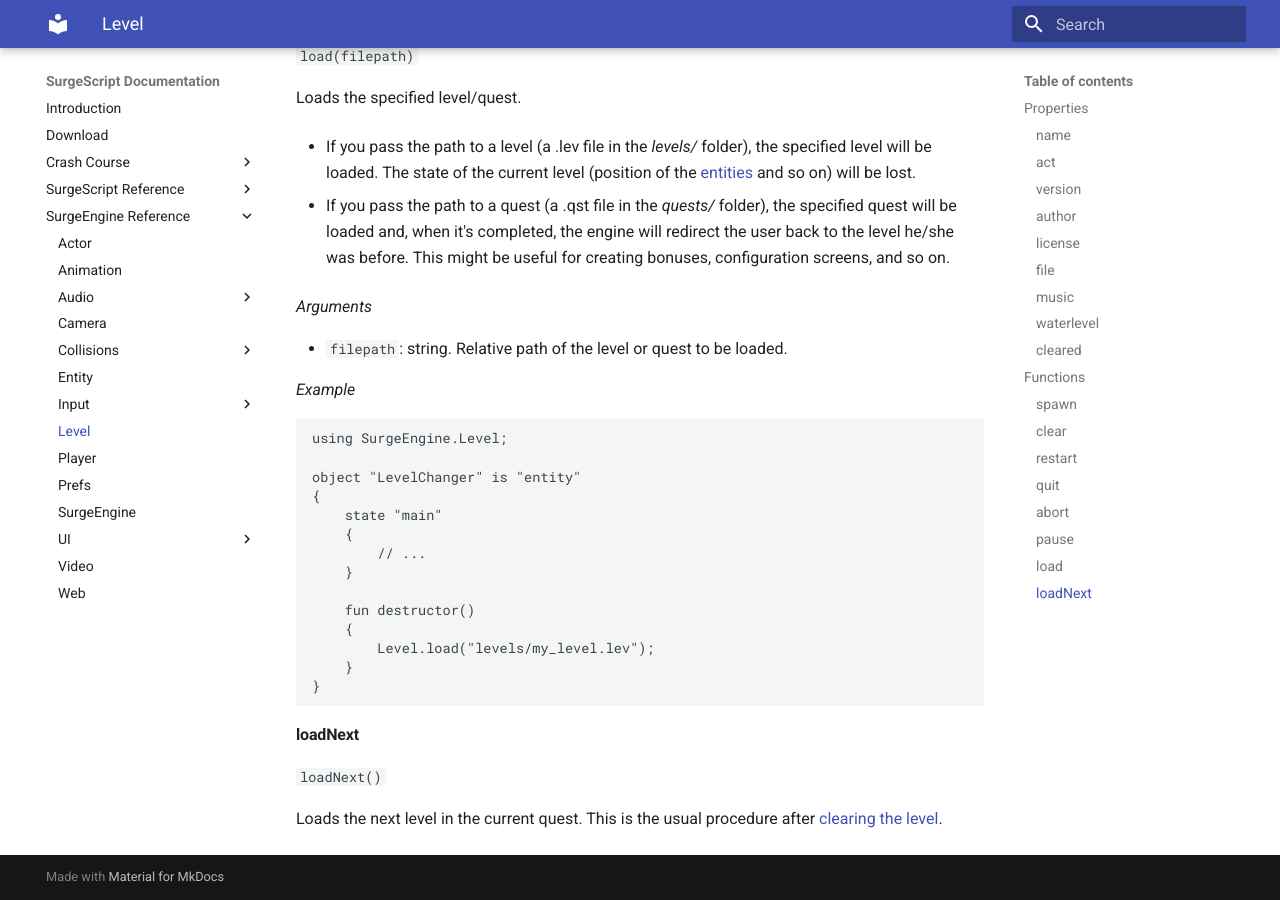
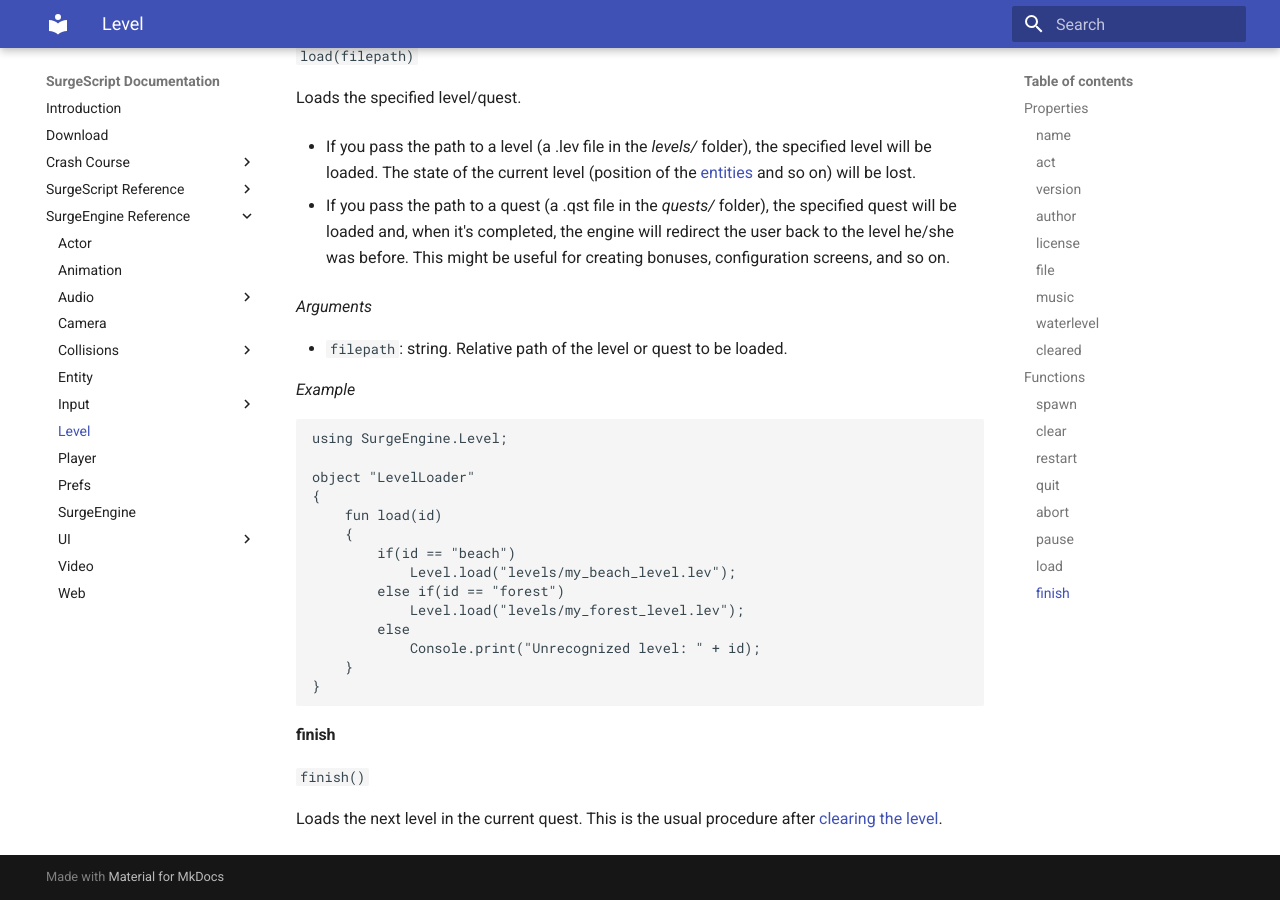
Before and after one commit to alemart/surgescript, an MkDocs documentation site: the page built from docs/engine/level.md, in a window 1280 px wide and 900 px high, scrolled down 3782 px. Built offline with MkDocs 1.6.1 and Material for MkDocs 9.7.7, drawn with Linux system fonts in a browser that asks for light colours; old or Windows-style settings are respelled for this version of MkDocs; some of the changed text lies outside the part shown.

Commit message:
Small changes

````diff
--- a/docs/engine/level.md
+++ b/docs/engine/level.md
@@ -1,7 +1,7 @@
 Level
 =====
 
-Level routines.
+Level routines. A level is a scene in the game, represented by a .lev file in the *levels/* folder.
 
 Whenever you spawn an object in SurgeScript, you should keep a reference to it, otherwise it will be deleted by the garbage collector. Sometimes, you may want to spawn [entities](entity) in your level, but keeping references to all of them may be inconvenient. If this is your case, you can [spawn them as children of the Level object](#spawn). It will keep references of the entities for you; therefore, they won't be garbage collected.
 
@@ -186,22 +186,22 @@ Loads the specified level/quest.
 ```
 using SurgeEngine.Level;
 
-object "LevelChanger" is "entity"
+object "LevelLoader"
 {
-    state "main"
+    fun load(id)
     {
-        // ...
-    }
-
-    fun destructor()
-    {
-        Level.load("levels/my_level.lev");
+        if(id == "beach")
+            Level.load("levels/my_beach_level.lev");
+        else if(id == "forest")
+            Level.load("levels/my_forest_level.lev");
+        else
+            Console.print("Unrecognized level: " + id);
     }
 }
 ```
 
-#### loadNext
+#### finish
 
-`loadNext()`
+`finish()`
 
 Loads the next level in the current quest. This is the usual procedure after [clearing the level](#clear).
````
